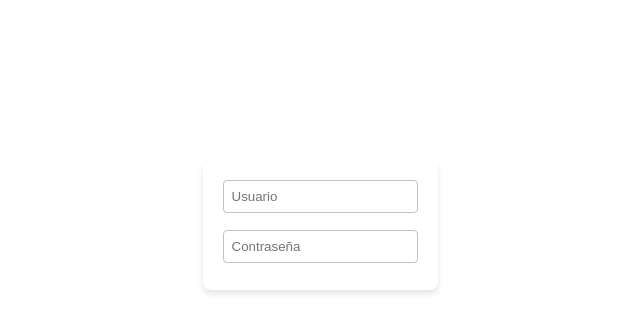
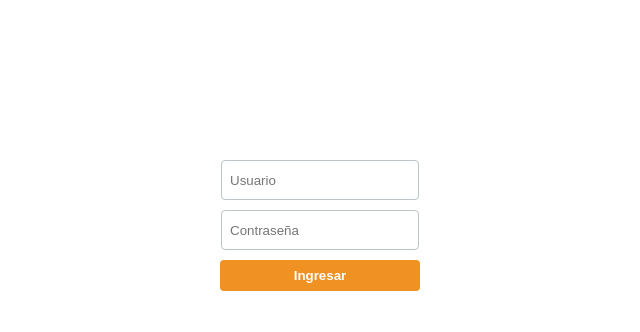
Before and after one commit to JosueBacca77/my-plan-web, a Next.js app: page / in a window 1280 px wide. Shown: the top 332 px of the page, without its empty margins (320-960 px from the left). Built offline with nearby package versions, Linux system fonts and the light colour scheme.

Commit message:
ADD: Button UPDATE: Inputs styles

```diff
--- /dev/null
+++ b/app/components/Button/Button.tsx
@@ -0,0 +1,42 @@
+import styled from "styled-components";
+
+interface ButtonProps {
+    onClick: ()=>void;
+    text: string
+}
+
+const PrimaryButton = styled.button`
+    padding: 8px;
+    border-radius: 0.25rem;
+    border: none;
+    background-color: ${(props) => props.theme.mainColor};
+    &:hover {
+        background-color: ${(props) => props.theme.hoverColor};
+    }
+    &:active {
+        background-color: ${(props) => props.theme.pressedColor};
+    }
+    color: ${(props) => props.theme.background};
+    font-weight: bold;
+    width: 200px;
+
+`;
+
+export default function Button(buttonProps:ButtonProps){
+
+    const { text, onClick } = buttonProps;
+
+
+    const handleClick = () => {
+      if(onClick) onClick();
+    };
+
+    return(
+        <PrimaryButton
+            onClick={handleClick}
+        >
+            {text}
+        </PrimaryButton>
+    )
+
+}
--- a/app/components/Input/Input.tsx
+++ b/app/components/Input/Input.tsx
@@ -1,4 +1,5 @@
 import Primary from "./Primary/Primary";
+import Secondary from "./Secondary/Secondary";
 
 export enum InputVersion {
     PRIMARY='primary',
@@ -26,9 +27,11 @@ export default function Input(inputProps: InputProps){
 
         case InputVersion.SECONDARY:
             return(
-                null
+                <Secondary
+                    onChange={onChange}
+                    placeholder={placeholder}
+                />
             )
-
         default:
             return(
                 <Primary
--- a/app/components/Input/Primary/Primary.tsx
+++ b/app/components/Input/Primary/Primary.tsx
@@ -9,15 +9,19 @@ interface PrimaryProps {
 const PrimaryInput = styled.input`
     padding: 8px;
     border-radius: 0.25rem;
+    width: 180px;
     border: 1px solid ${(props) => props.theme.inputBorderColor};
     outline: none;
     &:focus {
-        border: 2px solid ${(props) => props.theme.inputFocusedBorderColor};
+        border: 2px solid ${(props) => props.theme.pressedColor};
     }
 `;
 
 const InputWrapper = styled.div`
     height: 40px;
+    width: 200px;
+    display: flex;
+    justify-content: center
 `;
 
 export default function Primary(primaryProps: PrimaryProps){
--- /dev/null
+++ b/app/components/Input/Secondary/Secondary.tsx
@@ -0,0 +1,76 @@
+import React, { useState } from "react";
+import styled from "styled-components";
+
+import {
+    EyeOutlined,
+    EyeInvisibleOutlined
+  } from '@ant-design/icons'
+
+
+interface SecondaryProps {
+    placeholder: string;
+    onChange: (value: string) => void;
+}
+
+const PrimaryInput = styled.input`
+    padding: 8px;
+    border-radius: 0.25rem;
+    border: 1px solid ${(props) => props.theme.inputBorderColor};
+    outline: none;
+    &:focus {
+        border: 2px solid ${(props) => props.theme.pressedColor};
+    }
+`;
+
+const InputWrapper = styled.div`
+    position: relative;
+    height: 40px;
+`;
+
+const EyeIconWrapper = styled.div`
+    position: absolute;
+    top: 50%;
+    right: 8px;
+    transform: translateY(-50%);
+    cursor: pointer;
+`;
+
+const PasswordInput = styled(PrimaryInput)`
+    padding-right: 32px; /* Space for the eye icon */
+`;
+
+export default function Secondary(secondaryProps: SecondaryProps) {
+    const { placeholder, onChange } = secondaryProps;
+
+    const [currentValue, setCurrentValue] = useState<string>("");
+    const [showPassword, setShowPassword] = useState<boolean>(false);
+
+    const handleChangeText = (event: React.ChangeEvent<HTMLInputElement>) => {
+        setCurrentValue(event.target.value);
+        if (onChange) onChange(event.target.value);
+    };
+
+    const toggleShowPassword = () => {
+        setShowPassword((prevShowPassword) => !prevShowPassword);
+    };
+
+    return (
+        <InputWrapper>
+            <PasswordInput
+                type={showPassword ? "text" : "password"}
+                placeholder={placeholder}
+                value={currentValue}
+                onChange={handleChangeText}
+            />
+            <EyeIconWrapper>
+            {
+                showPassword ?
+                <EyeOutlined />
+                :
+                <EyeInvisibleOutlined />
+            }
+            </EyeIconWrapper>
+
+        </InputWrapper>
+    );
+}
--- a/app/login/page.tsx
+++ b/app/login/page.tsx
@@ -3,6 +3,7 @@ import styled from 'styled-components';
 import Card from '../components/Card/Card';
 import Input, { InputVersion } from '../components/Input/Input';
 import { useState } from 'react';
+import Button from '../components/Button/Button';
 
 
 const LoginWrapper = styled.div`
@@ -15,9 +16,9 @@ const LoginWrapper = styled.div`
 
 const LoginForm = styled.div`
   display: flex;
-  justify-content: center;
+  align-items: center;
   flex-direction: column;
-  gap: 10px
+  gap: 10px;
 `;
 
 export default function Login() {
@@ -36,7 +37,6 @@ export default function Login() {
 
   return (
     <LoginWrapper>
-      <Card>
         <LoginForm>
           <Input
             version={InputVersion.PRIMARY}
@@ -48,8 +48,11 @@ export default function Login() {
             placeholder='Contraseña'
             onChange={handleChangePassword}
           />
+          <Button
+            text='Ingresar'
+            onClick={()=>console.log('pressed')}
+          />
         </LoginForm>
-      </Card>
     </LoginWrapper>
   )
 }
--- a/app/themeConfig.ts
+++ b/app/themeConfig.ts
@@ -4,7 +4,10 @@ export const lightTheme = {
     background: '#FFF',
     text: '#333',
     inputBorderColor: '#bdc3c7',
-    inputFocusedBorderColor: '#F4B154'
+    mainColor: '#EF9223',
+    pressedColor: 'rgba(239, 108, 0, 0.6)',
+    hoverColor: 'rgba(239, 108, 0, 0.9)'
+
 }
 
 export const darkTheme = {}
```
